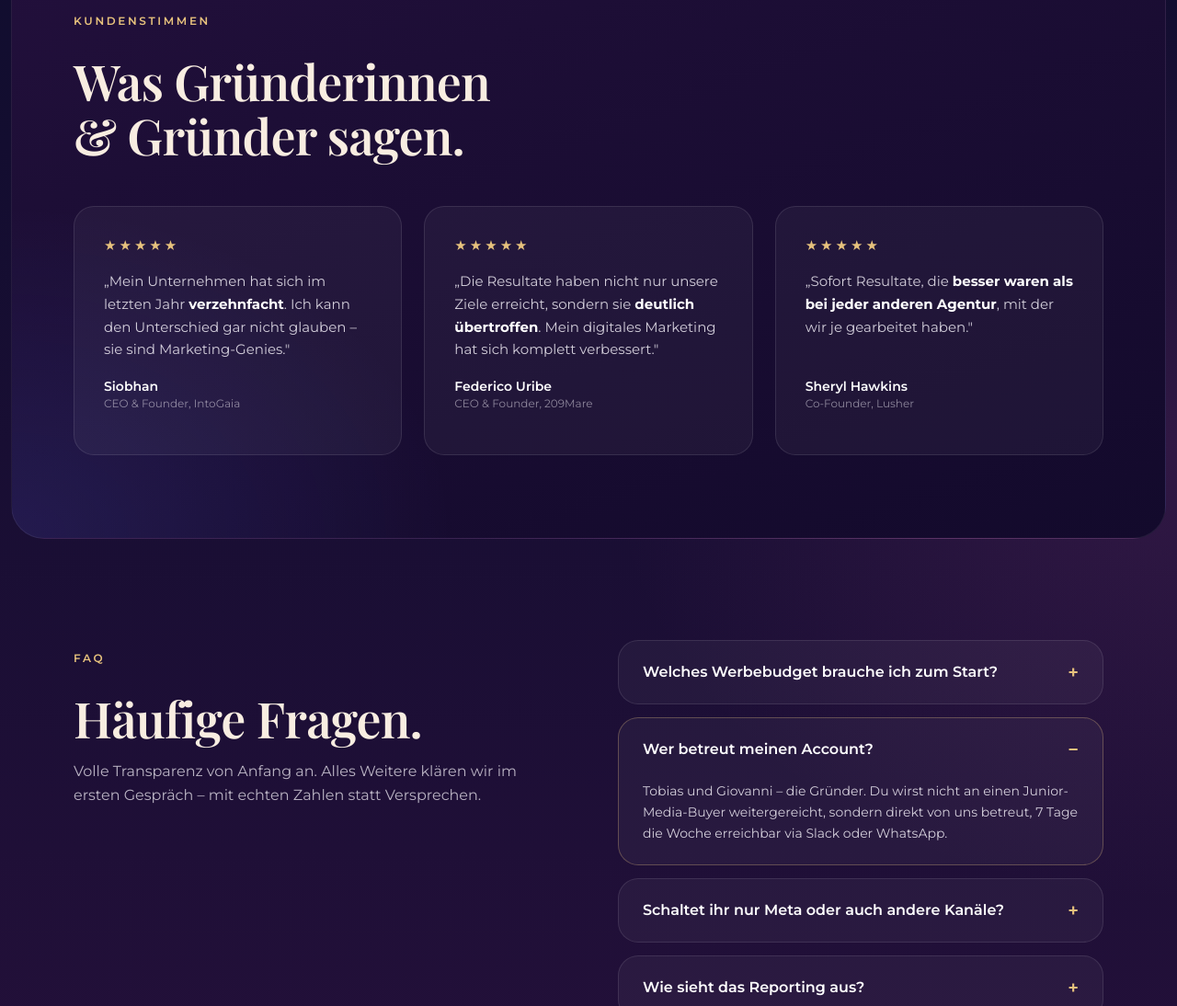
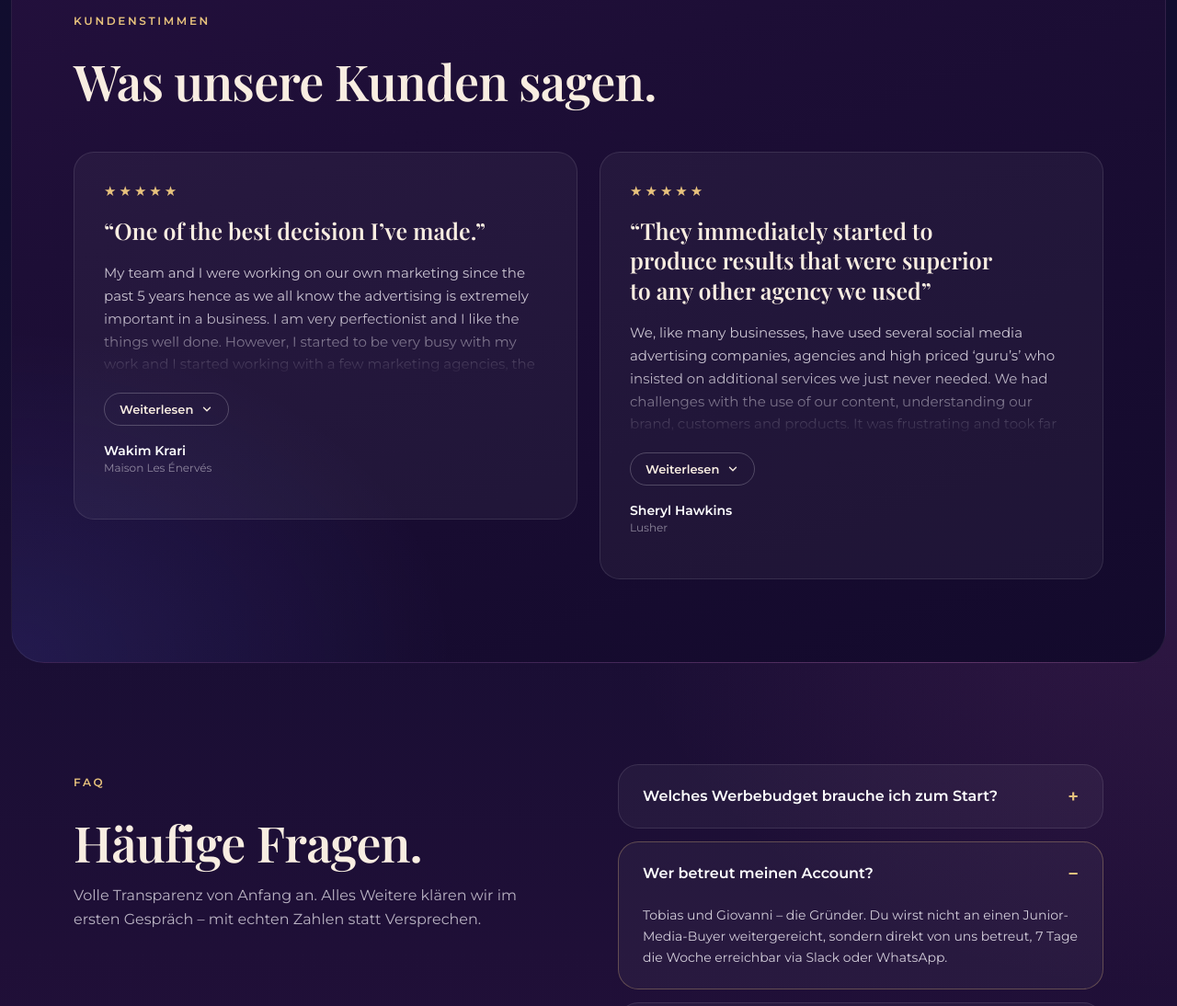
Before and after one commit to Ad1zero17/aspirecend-website, a plain HTML site: page public/wachstum-ads/index.html in a window 1280 px wide. Shown: the part 3546-4640 px from the top of the page at 92% size. Drawn offline with nearby package versions, Linux system fonts and the light colour scheme; a web font is replaced by a local one.

Commit message:
Landingpage: Kundenstimmen als englische Originaltexte mit Aufklappen, neue Überschrift
Co-Authored-By: Claude Fable 5.2 <noreply@anthropic.com>

```diff
--- a/public/assets/style.css
+++ b/public/assets/style.css
@@ -328,6 +328,35 @@ h2 {
 
 /* --- Testimonials --- */
 .stars { color: var(--accent); font-size: 15px; letter-spacing: 0.2em; margin: 0; }
+
+/* Kundenstimmen: Originaltext, Anriss mit Verlauf, per Klick aufklappbar */
+.review-grid { display: grid; grid-template-columns: repeat(2, minmax(0, 1fr)); gap: 24px; align-items: start; }
+.review-title {
+  font-family: var(--font-display); font-weight: 600;
+  font-size: clamp(20px, 2vw, 25px); line-height: 1.3;
+  color: var(--cream); margin: 0; text-wrap: balance;
+}
+.review-body { display: flex; flex-direction: column; gap: 12px; font-size: 15px; line-height: 1.65; color: rgba(240, 236, 244, 0.82); }
+.review-body p { margin: 0; }
+.js .review-body {
+  max-height: 8.25em; overflow: hidden; cursor: pointer;
+  transition: max-height 0.45s ease;
+  -webkit-mask-image: linear-gradient(180deg, #000 45%, transparent);
+  mask-image: linear-gradient(180deg, #000 45%, transparent);
+}
+.js .review.is-open .review-body { -webkit-mask-image: none; mask-image: none; cursor: auto; }
+.review-toggle {
+  align-self: flex-start; display: inline-flex; align-items: center; gap: 8px;
+  background: transparent; color: var(--cream);
+  border: 1px solid rgba(255, 255, 255, 0.22); border-radius: 999px;
+  font-family: var(--font-ui); font-weight: 600; font-size: 13px;
+  padding: 9px 16px; cursor: pointer;
+  transition: border-color 0.2s ease, background 0.2s ease;
+}
+.review-toggle:hover { border-color: rgba(231, 194, 125, 0.6); background: rgba(231, 194, 125, 0.08); }
+.review-toggle[hidden] { display: none; }
+.review-toggle svg { transition: transform 0.25s ease; }
+.review.is-open .review-toggle svg { transform: rotate(180deg); }
 .person { display: flex; flex-direction: column; gap: 2px; margin-top: auto; }
 .person strong { font-family: var(--font-ui); font-weight: 600; font-size: 14px; color: #fff; }
 .person span { font-size: 12px; color: rgba(240, 236, 244, 0.52); }
@@ -417,6 +446,7 @@ footer { border-top: 1px solid rgba(255, 255, 255, 0.07); }
 @media (max-width: 760px) {
   .nav-links { display: none; }
   .grid-3 { grid-template-columns: 1fr; }
+  .review-grid { grid-template-columns: 1fr; }
   .band { grid-template-columns: 1fr; }
   .kpis { gap: 24px 36px; }
   .logo-grid { grid-template-columns: repeat(3, minmax(0, 1fr)); gap: 0 4px; max-width: 312px; }
--- a/public/wachstum-ads/index.html
+++ b/public/wachstum-ads/index.html
@@ -217,27 +217,35 @@ height="0" width="0" style="display:none;visibility:hidden"></iframe></noscript>
     </div>
   </section>
 
-  <!-- TESTIMONIALS -->
+  <!-- TESTIMONIALS (Originaltexte auf Englisch von der Webflow-Seite, unverändert; Anriss + Aufklappen) -->
   <section id="stimmen" class="wrap section">
     <div class="section-head reveal">
       <p class="label eyebrow">Kundenstimmen</p>
-      <h2>Was Gründerinnen &amp; Gründer sagen.</h2>
+      <h2>Was unsere Kunden sagen.</h2>
     </div>
-    <div class="grid-3">
-      <article class="glass card reveal">
+    <div class="review-grid">
+      <article class="glass card review reveal">
         <p class="stars" aria-label="5 von 5 Sternen">★★★★★</p>
-        <p class="quote">„Mein Unternehmen hat sich im letzten Jahr <strong style="color: #fff">verzehnfacht</strong>. Ich kann den Unterschied gar nicht glauben – sie sind Marketing-Genies."</p>
-        <p class="person"><strong>Siobhan</strong><span>CEO &amp; Founder, IntoGaia</span></p>
+        <p class="review-title" lang="en">“One of the best decision I’ve made.”</p>
+        <div class="review-body" id="review-wakim" lang="en">
+          <p>My team and I were working on our own marketing since the past 5 years hence as we all know the advertising is extremely important in a business. I am very perfectionist and I like the things well done. However, I started to be very busy with my work and I started working with a few marketing agencies, the result was alright but I was not convinced at all. I had to come back to own roots. After some time I found out Tobias’s agency and, without big faith I gave it a shot. That’s was one of the best decision I’ve made.</p>
+          <p>I indeed succeeded to scale my business properly and really understand everything about my clients, all of this because of Aspirecend.</p>
+          <p>Month after month, my numbers started to grow and we found out how to touch the right audience for my product, which is a game changer.</p>
+          <p>I definitely recommend Aspirecend to every small or big business, especially in the fashion industry where they nailed it !</p>
+        </div>
+        <button class="review-toggle" type="button" aria-expanded="false" aria-controls="review-wakim" hidden><span>Weiterlesen</span><svg viewBox="0 0 24 24" width="14" height="14" fill="none" stroke="currentColor" stroke-width="2.4" stroke-linecap="round" stroke-linejoin="round" aria-hidden="true"><path d="m6 9 6 6 6-6"/></svg></button>
+        <p class="person"><strong>Wakim Krari</strong><span>Maison Les Énervés</span></p>
       </article>
-      <article class="glass card reveal">
+      <article class="glass card review reveal">
         <p class="stars" aria-label="5 von 5 Sternen">★★★★★</p>
-        <p class="quote">„Die Resultate haben nicht nur unsere Ziele erreicht, sondern sie <strong style="color: #fff">deutlich übertroffen</strong>. Mein digitales Marketing hat sich komplett verbessert."</p>
-        <p class="person"><strong>Federico Uribe</strong><span>CEO &amp; Founder, 209Mare</span></p>
-      </article>
-      <article class="glass card reveal">
-        <p class="stars" aria-label="5 von 5 Sternen">★★★★★</p>
-        <p class="quote">„Sofort Resultate, die <strong style="color: #fff">besser waren als bei jeder anderen Agentur</strong>, mit der wir je gearbeitet haben."</p>
-        <p class="person"><strong>Sheryl Hawkins</strong><span>Co-Founder, Lusher</span></p>
+        <p class="review-title" lang="en">“They immediately started to produce results that were superior to any other agency we used”</p>
+        <div class="review-body" id="review-sheryl" lang="en">
+          <p>We, like many businesses, have used several social media advertising companies, agencies and high priced ‘guru’s’ who insisted on additional services we just never needed. We had challenges with the use of our content, understanding our brand, customers and products. It was frustrating and took far too much of our time and attention away from the development and enjoyment of our products and business. When Tobias and his team reached out to us we were skeptical after so many bad experiences. His clear communication and understanding and embracing our needs and product convinced us to give him a try and his team a go.</p>
+          <p>Within a very short time we were not only impressed with his communication and ability to use our content to reach the right audience but he immediately started to produce results that were superior to any other agency we used. Aspire continues to care about the growth of our brand, gives us clear ideas about what content works best so we can tailor our marketing efforts which is invaluable advice for those of us needing to continue to create content and we genuinely enjoy working with them.</p>
+          <p>I highly recommend Aspire to anyone looking for a reliable, trustworthy team.</p>
+        </div>
+        <button class="review-toggle" type="button" aria-expanded="false" aria-controls="review-sheryl" hidden><span>Weiterlesen</span><svg viewBox="0 0 24 24" width="14" height="14" fill="none" stroke="currentColor" stroke-width="2.4" stroke-linecap="round" stroke-linejoin="round" aria-hidden="true"><path d="m6 9 6 6 6-6"/></svg></button>
+        <p class="person"><strong>Sheryl Hawkins</strong><span>Lusher</span></p>
       </article>
     </div>
   </section>
@@ -380,6 +388,37 @@ height="0" width="0" style="display:none;visibility:hidden"></iframe></noscript>
       viz.closest('.card').addEventListener('click', restart);
     });
   })();
+
+  // Kundenstimmen: Anriss zeigen, per Klick ganz aufklappen (ohne JS steht der volle Text da).
+  (function () {
+    document.querySelectorAll('.review').forEach(function (card) {
+      var body = card.querySelector('.review-body'), btn = card.querySelector('.review-toggle');
+      if (!body || !btn) return;
+      var label = btn.querySelector('span');
+      if (body.scrollHeight <= body.clientHeight + 4) return; // passt schon ganz rein
+      btn.hidden = false;
+      function toggle() {
+        var open = !card.classList.contains('is-open');
+        if (open) {
+          card.classList.add('is-open');
+          body.style.maxHeight = body.scrollHeight + 'px';
+          setTimeout(function () { if (card.classList.contains('is-open')) body.style.maxHeight = 'none'; }, 600);
+        } else {
+          body.style.maxHeight = body.scrollHeight + 'px';
+          body.offsetHeight; // Reflow, damit das Zuklappen animiert
+          card.classList.remove('is-open');
+          body.style.maxHeight = '';
+          var top = card.getBoundingClientRect().top;
+          if (top < 90) window.scrollBy({ top: top - 100, behavior: 'smooth' });
+        }
+        btn.setAttribute('aria-expanded', open ? 'true' : 'false');
+        label.textContent = open ? 'Weniger anzeigen' : 'Weiterlesen';
+      }
+      btn.addEventListener('click', toggle);
+      body.addEventListener('click', function () { if (!card.classList.contains('is-open')) toggle(); });
+      body.addEventListener('transitionend', function () { if (card.classList.contains('is-open')) body.style.maxHeight = 'none'; });
+    });
+  })();
 </script>
 
 </body>
```
Also changed, not shown: 1 other file.
